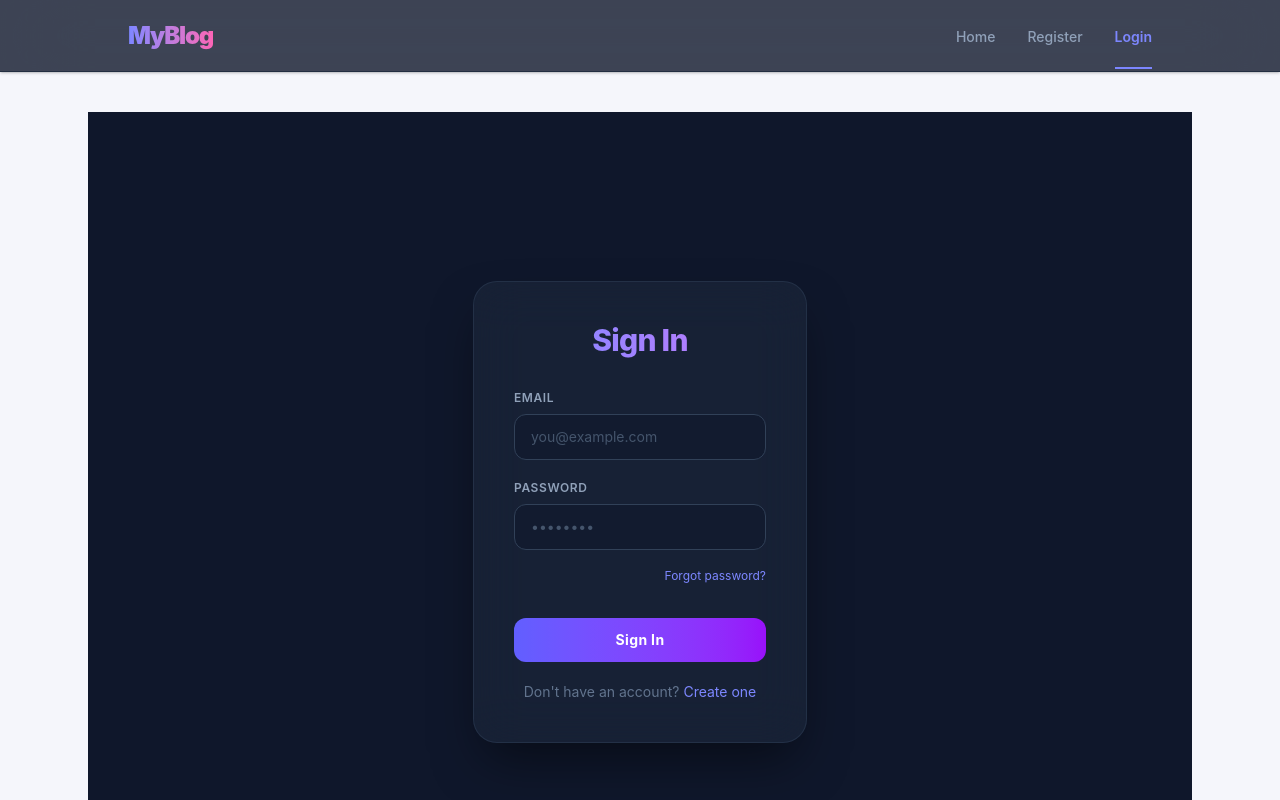
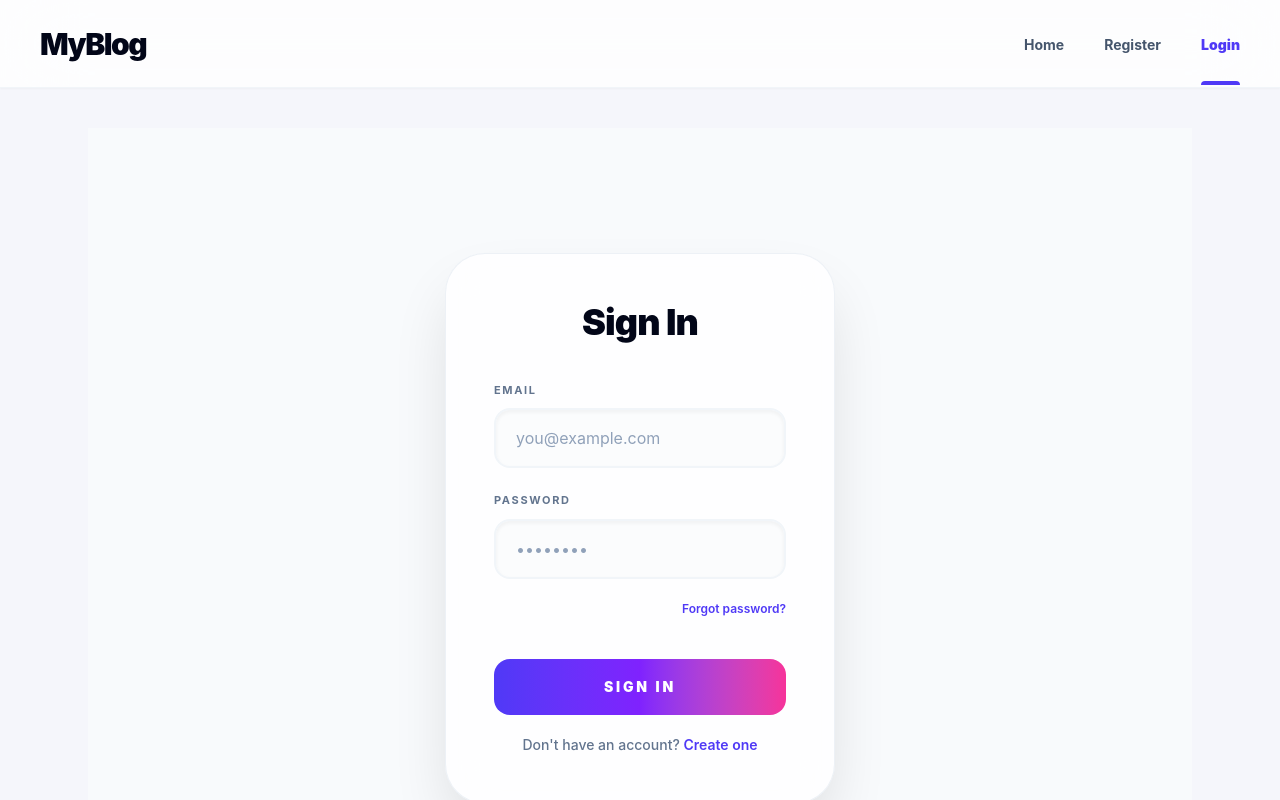
Before and after one commit to ananyaa241/ATP_24EG105Q08, a React app in the folder BLOG_APPLICATION/Frontend/: page /login in a window 1280 px wide. Shown: the top 800 px of the page. Built offline with nearby package versions, Linux system fonts and the light colour scheme; no server answers; the HTML template or start-up script is replaced by a standard one.

Commit message:
Update common.js

```diff
--- a/BLOG_APPLICATION/Frontend/src/styles/common.js
+++ b/BLOG_APPLICATION/Frontend/src/styles/common.js
@@ -1,100 +1,99 @@
 // src/styles/common.js
-// Theme: Premium Commercial Dark — Deep backgrounds, glassmorphism, dynamic gradients, micro-animations
+// Theme: Professional Commercial Palette - Indigo, Violet, Pink, and Slate with premium depth and micro-animations
 
-// ─── Layout ───────────────────────────────────────────
-export const pageBackground = "bg-slate-900 min-h-screen text-slate-200 selection:bg-indigo-500/30 font-sans";
-export const pageWrapper = "max-w-5xl mx-auto px-6 py-16 animate-[fadeIn_0.5s_ease-out]";
-export const section = "mb-14";
+// --- Layout -------------------------------------------
+export const pageBackground = "bg-slate-50 text-slate-900 min-h-screen selection:bg-indigo-200/50 font-sans antialiased";
+export const pageWrapper = "max-w-6xl mx-auto px-6 py-16 animate-fade-in-up";
+export const section = "mb-16";
 
-// ─── Cards ────────────────────────────────────────────
+// --- Cards --------------------------------------------
 export const cardClass =
-  "bg-slate-800/50 backdrop-blur-md border border-slate-700/50 rounded-2xl p-7 hover:-translate-y-1 hover:shadow-xl hover:shadow-indigo-500/10 hover:border-indigo-500/30 transition-all duration-300 cursor-pointer";
+  "bg-white border border-slate-200/60 rounded-[2rem] p-8 shadow-[0_8px_30px_rgb(0,0,0,0.04)] hover:shadow-[0_20px_50px_rgba(99,102,241,0.12)] hover:-translate-y-1.5 transition-all duration-500 cursor-pointer overflow-hidden backdrop-blur-sm";
 
-// ─── Typography ───────────────────────────────────────
-export const pageTitleClass = "text-5xl font-extrabold text-transparent bg-clip-text bg-gradient-to-r from-indigo-400 via-purple-400 to-pink-400 tracking-tight leading-tight mb-4 animate-[fadeInUp_0.5s_ease-out]";
-export const headingClass = "text-2xl font-bold text-slate-100 tracking-tight";
-export const subHeadingClass = "text-lg font-semibold text-slate-200 tracking-tight";
-export const bodyText = "text-slate-400 leading-relaxed";
-export const mutedText = "text-sm text-slate-500";
-export const linkClass = "text-indigo-400 hover:text-indigo-300 hover:underline transition-colors duration-200";
+// --- Typography ---------------------------------------
+export const pageTitleClass = "text-6xl font-black text-slate-900 tracking-tight leading-[1.1] mb-6 animate-fade-in-up";
+export const headingClass = "text-4xl font-extrabold text-slate-900 tracking-tight leading-tight";
+export const subHeadingClass = "text-xl font-medium text-slate-600 tracking-normal leading-relaxed";
+export const bodyText = "text-slate-600 leading-loose text-lg";
+export const mutedText = "text-sm text-slate-500 font-medium";
+export const linkClass = "text-indigo-600 hover:text-pink-600 font-semibold transition-all duration-300 decoration-2 underline-offset-4 hover:underline";
 
-// ─── Buttons ──────────────────────────────────────────
+// --- Buttons ------------------------------------------
 export const primaryBtn =
-  "bg-gradient-to-r from-indigo-500 to-purple-600 text-white font-semibold px-6 py-2.5 rounded-full hover:shadow-lg hover:shadow-indigo-500/30 hover:scale-105 active:scale-95 transition-all duration-200 cursor-pointer text-sm tracking-wide flex justify-center items-center";
+  "bg-gradient-to-br from-indigo-600 via-violet-600 to-pink-500 text-white font-bold px-8 py-3.5 rounded-2xl hover:shadow-[0_10px_25px_-5px_rgba(99,102,241,0.4)] hover:scale-[1.03] active:scale-95 transition-all duration-300 cursor-pointer text-sm tracking-widest uppercase flex justify-center items-center gap-2 border border-white/10";
 export const secondaryBtn =
-  "bg-slate-800 border border-slate-700 text-slate-200 font-medium px-6 py-2.5 rounded-full hover:bg-slate-700 hover:border-slate-600 transition-all duration-200 cursor-pointer text-sm hover:shadow-md flex justify-center items-center";
-export const ghostBtn = "text-indigo-400 font-medium hover:text-indigo-300 hover:bg-indigo-500/10 px-4 py-2 rounded-full transition-all duration-200 cursor-pointer text-sm flex justify-center items-center";
+  "bg-slate-900 text-white font-bold px-8 py-3.5 rounded-2xl hover:bg-slate-800 hover:shadow-xl hover:shadow-slate-900/10 transition-all duration-300 cursor-pointer text-sm tracking-wider uppercase flex justify-center items-center gap-2";
+export const ghostBtn = "text-slate-700 font-bold hover:text-indigo-600 hover:bg-indigo-50/50 px-6 py-3 rounded-2xl transition-all duration-300 cursor-pointer text-sm tracking-wider uppercase flex justify-center items-center gap-2";
 
-// ─── Forms ────────────────────────────────────────────
-export const formCard = "bg-slate-800/60 backdrop-blur-xl border border-slate-700/50 rounded-3xl p-10 max-w-xl mx-auto shadow-2xl shadow-black/50 animate-[fadeInUp_0.5s_ease-out]";
-export const formTitle = "text-3xl font-extrabold text-transparent bg-clip-text bg-gradient-to-r from-indigo-400 to-purple-400 tracking-tight text-center mb-8";
-export const labelClass = "text-xs font-semibold text-slate-400 mb-2 block uppercase tracking-wider";
+// --- Forms --------------------------------------------
+export const formCard = "bg-white/80 backdrop-blur-xl shadow-[0_32px_64px_-12px_rgba(0,0,0,0.14)] border border-slate-200/60 rounded-[2.5rem] p-12 max-w-xl mx-auto animate-fade-in-up";
+export const formTitle = "text-4xl font-black text-slate-950 tracking-tight text-center mb-10";
+export const labelClass = "text-[11px] font-bold text-slate-500 mb-2.5 block uppercase tracking-[0.15em]";
 export const inputClass =
-  "w-full bg-slate-900/50 border border-slate-700 rounded-xl px-4 py-3 text-slate-200 text-sm placeholder:text-slate-600 focus:outline-none focus:border-indigo-500 focus:ring-2 focus:ring-indigo-500/20 transition-all duration-300";
-export const formGroup = "mb-5";
+  "w-full bg-slate-50/50 border-2 border-slate-100 rounded-2xl px-5 py-4 text-slate-900 text-base placeholder:text-slate-400 focus:outline-none focus:border-indigo-400 focus:ring-4 focus:ring-indigo-500/10 transition-all duration-300 shadow-inner";
+export const formGroup = "mb-6";
 export const submitBtn =
-  "w-full bg-gradient-to-r from-indigo-500 to-purple-600 text-white font-bold py-3 rounded-xl hover:shadow-lg hover:shadow-indigo-500/40 hover:-translate-y-0.5 active:translate-y-0 transition-all duration-200 cursor-pointer mt-4 text-sm tracking-wide";
+  "w-full bg-gradient-to-r from-indigo-600 via-violet-600 to-pink-500 text-white font-black py-4.5 rounded-2xl hover:shadow-2xl hover:shadow-indigo-500/30 hover:-translate-y-1 active:translate-y-0.5 transition-all duration-300 cursor-pointer mt-6 text-sm tracking-[0.2em] uppercase";
 
-// ─── Navbar ───────────────────────────────────────────
+// --- Navbar -------------------------------------------
 export const navbarClass =
-  "bg-slate-900/80 backdrop-blur-2xl border-b border-slate-800/80 px-8 h-[72px] flex items-center sticky top-0 z-50 shadow-sm shadow-black/20";
-export const navContainerClass = "max-w-5xl mx-auto w-full flex items-center justify-between";
-export const navBrandClass = "text-2xl font-black text-transparent bg-clip-text bg-gradient-to-r from-indigo-400 to-pink-400 tracking-tighter hover:opacity-80 transition-opacity";
-export const navLinksClass = "flex items-center gap-8";
-export const navLinkClass = "text-sm font-medium text-slate-400 hover:text-slate-100 transition-colors duration-200 relative group";
-export const navLinkActiveClass = "text-sm font-semibold text-indigo-400 relative after:content-[''] after:absolute after:-bottom-6 after:left-0 after:w-full after:h-0.5 after:bg-indigo-400";
+  "bg-white/80 backdrop-blur-2xl border-b border-slate-100 px-10 h-[88px] flex items-center sticky top-0 z-50 shadow-[0_1px_2px_rgba(0,0,0,0.03)]";
+export const navContainerClass = "max-w-7xl mx-auto w-full flex items-center justify-between";
+export const navBrandClass = "text-3xl font-black text-slate-950 tracking-tighter hover:text-indigo-600 transition-all duration-300 hover:scale-105";
+export const navLinksClass = "flex items-center gap-10";
+export const navLinkClass = "text-sm font-bold text-slate-600 hover:text-indigo-600 transition-all duration-300 relative group";
+export const navLinkActiveClass = "text-sm font-black text-indigo-600 relative after:content-[''] after:absolute after:-bottom-8 after:left-0 after:w-full after:h-1 after:bg-indigo-600 after:rounded-t-full";
 
-// ─── Article / Blog ───────────────────────────────────
-export const articleGrid = "grid grid-cols-1 sm:grid-cols-2 lg:grid-cols-3 gap-8 animate-[fadeIn_0.7s_ease-out]";
+// --- Article / Blog -----------------------------------
+export const articleGrid = "grid grid-cols-1 md:grid-cols-2 lg:grid-cols-3 gap-10 animate-fade-in";
 export const articleCardClass =
-  "group bg-slate-800/40 backdrop-blur-sm border border-slate-700/50 rounded-2xl p-7 hover:-translate-y-2 hover:bg-slate-800/80 hover:shadow-2xl hover:shadow-purple-500/10 hover:border-purple-500/30 transition-all duration-300 flex flex-col gap-3 cursor-pointer overflow-hidden relative";
-export const articleTitle = "text-xl font-bold text-slate-100 leading-snug tracking-tight group-hover:text-indigo-300 transition-colors";
-export const articleExcerpt = "text-sm text-slate-400 leading-relaxed line-clamp-3";
-export const articleMeta = "text-xs text-slate-500 flex items-center gap-2";
-export const articleBody = "text-slate-300 leading-relaxed text-base max-w-2xl";
-export const timestampClass = "text-xs text-slate-500 flex items-center gap-1.5";
-export const tagClass = "text-[0.65rem] font-bold text-indigo-400 bg-indigo-500/10 px-2 py-1 rounded-md uppercase tracking-wider w-fit";
+  "group bg-white border border-slate-200/50 rounded-[2.5rem] p-8 hover:-translate-y-3 hover:shadow-[0_30px_60px_-15px_rgba(99,102,241,0.2)] transition-all duration-500 flex flex-col gap-5 cursor-pointer overflow-hidden relative border-b-4 border-b-slate-100 hover:border-b-indigo-400";
+export const articleTitle = "text-2xl font-extrabold text-slate-950 leading-tight tracking-tight group-hover:text-indigo-600 transition-colors duration-300";
+export const articleExcerpt = "text-base text-slate-600 leading-relaxed line-clamp-3 font-medium";
+export const articleMeta = "text-xs text-slate-400 flex items-center gap-3 font-bold tracking-widest uppercase";
+export const articleBody = "text-slate-700 leading-relaxed text-lg max-w-3xl font-medium";
+export const timestampClass = "text-xs text-slate-400 flex items-center gap-2 font-bold";
+export const tagClass = "text-[10px] font-black text-indigo-600 bg-indigo-50/80 px-3 py-1.5 rounded-xl uppercase tracking-[0.1em] w-fit border border-indigo-100 group-hover:bg-indigo-600 group-hover:text-white transition-all duration-300";
 
-// ─── Article Page ─────────────────────────────────────
-export const articlePageWrapper = "max-w-3xl mx-auto px-6 py-16 animate-[fadeInUp_0.5s_ease-out]";
-export const articleHeader = "mb-12 flex flex-col gap-5";
-export const articleCategory = "text-xs font-bold uppercase tracking-widest text-indigo-400 bg-indigo-500/10 px-3 py-1.5 rounded-full w-fit";
-export const articleMainTitle = "text-5xl font-extrabold text-slate-100 leading-tight tracking-tight";
-export const articleAuthorRow =
-  "flex items-center justify-between border-t border-b border-slate-800 py-5 text-sm text-slate-400 mt-4";
-export const authorInfo = "flex items-center gap-3 font-semibold text-slate-200";
-export const articleContent = "text-slate-300 leading-loose text-lg whitespace-pre-line mt-10 font-serif";
-export const articleFooter = "border-t border-slate-800 mt-16 pt-8 text-sm text-slate-500 flex justify-between items-center";
+// --- Article Page -------------------------------------
+export const articlePageWrapper = "max-w-4xl mx-auto px-8 py-20 animate-fade-in-up";
+export const articleHeader = "mb-16 flex flex-col gap-6 text-center";
+export const articleCategory = "text-[11px] font-black uppercase tracking-[0.2em] text-indigo-600 bg-indigo-50 px-4 py-2 rounded-2xl w-fit mx-auto border border-indigo-100";
+export const articleMainTitle = "text-6xl font-black text-slate-900 leading-[1.1] tracking-tighter";
+export const articleAuthorRow = "flex items-center justify-between border-y border-slate-100 py-8 text-sm text-slate-600 mt-8";
+export const authorInfo = "flex items-center gap-4 font-bold text-slate-900 text-base";
+export const articleContent = "text-slate-800 leading-[1.8] text-xl whitespace-pre-line mt-12 font-medium max-w-none";
+export const articleFooter = "border-t border-slate-100 mt-20 pt-10 text-sm text-slate-400 flex justify-between items-center font-bold tracking-widest uppercase";
 
-// ─── Article Actions ─────────────────────────────
-export const articleActions = "flex gap-3 mt-8";
-export const editBtn = "bg-slate-800 text-indigo-400 border border-indigo-500/30 text-sm font-medium px-5 py-2.5 rounded-full hover:bg-indigo-500 hover:text-white transition-all duration-300 shadow-sm hover:shadow-indigo-500/25";
-export const deleteBtn = "bg-slate-800 text-rose-400 border border-rose-500/30 text-sm font-medium px-5 py-2.5 rounded-full hover:bg-rose-500 hover:text-white transition-all duration-300 shadow-sm hover:shadow-rose-500/25";
+// --- Article Actions -----------------------------
+export const articleActions = "flex gap-4 mt-12 flex-wrap justify-center sm:justify-start";
+export const editBtn = "bg-slate-900 text-white text-xs font-black px-7 py-3.5 rounded-2xl hover:bg-indigo-600 transition-all duration-300 shadow-lg tracking-widest uppercase";
+export const deleteBtn = "bg-rose-500 text-white text-xs font-black px-7 py-3.5 rounded-2xl hover:bg-rose-600 transition-all duration-300 shadow-lg tracking-widest uppercase";
 
-// ─── Article Status Badge ─────────────────────────
+// --- Article Status Badge -------------------------
 export const articleStatusActive =
-  "absolute top-4 right-4 text-[10px] font-bold px-2.5 py-1 rounded-full bg-emerald-500/20 text-emerald-400 border border-emerald-500/20";
+  "absolute top-6 right-6 text-[10px] font-black px-3 py-1.5 rounded-xl bg-emerald-500/10 text-emerald-600 border border-emerald-500/10 tracking-widest uppercase";
 export const articleStatusDeleted =
-  "absolute top-4 right-4 text-[10px] font-bold px-2.5 py-1 rounded-full bg-rose-500/20 text-rose-400 border border-rose-500/20";
+  "absolute top-6 right-6 text-[10px] font-black px-3 py-1.5 rounded-xl bg-rose-500/10 text-rose-600 border border-rose-500/10 tracking-widest uppercase";
 
-// ─── Feedback ─────────────────────────────────────────
+// --- Feedback -----------------------------------------
 export const errorClass =
-  "bg-rose-500/10 text-rose-400 border border-rose-500/20 rounded-xl px-5 py-4 text-sm font-medium flex items-center gap-2 animate-[shake_0.5s_ease-in-out]";
+  "bg-rose-50 text-rose-700 border-2 border-rose-100 rounded-2xl px-6 py-5 text-sm font-bold flex items-center gap-3 animate-shake";
 export const successClass =
-  "bg-emerald-500/10 text-emerald-400 border border-emerald-500/20 rounded-xl px-5 py-4 text-sm font-medium flex items-center gap-2 animate-[fadeIn_0.5s_ease-out]";
-export const loadingClass = "text-indigo-400 text-sm font-medium animate-pulse text-center py-12 flex flex-col items-center gap-3";
-export const emptyStateClass = "text-center text-slate-500 py-20 text-sm font-medium border border-dashed border-slate-700 rounded-2xl bg-slate-800/20 animate-[fadeIn_0.5s_ease-out]";
+  "bg-emerald-50 text-emerald-700 border-2 border-emerald-100 rounded-2xl px-6 py-5 text-sm font-bold flex items-center gap-3 animate-fade-in";
+export const loadingClass = "text-indigo-600 text-sm font-black animate-pulse text-center py-20 flex flex-col items-center gap-4 tracking-widest uppercase";
+export const emptyStateClass = "text-center text-slate-400 py-32 text-base font-bold border-2 border-dashed border-slate-200 rounded-[3rem] bg-slate-50/50 animate-fade-in tracking-tight";
 
-// ─── Comments ───────────────────────────────────────
-export const commentsWrapper = "mt-16 flex flex-col gap-6";
-export const commentCard = "bg-slate-800/30 border border-slate-700/50 rounded-2xl p-6 transition-all hover:bg-slate-800/50 hover:border-slate-600/50 animate-[fadeInUp_0.5s_ease-out]";
-export const commentHeader = "flex items-center justify-between mb-3";
-export const commentUser = "text-sm font-bold text-slate-200";
-export const commentTime = "text-xs text-slate-500";
-export const commentText = "text-slate-300 text-sm leading-relaxed";
+// --- Comments ---------------------------------------
+export const commentsWrapper = "mt-24 flex flex-col gap-10";
+export const commentCard = "bg-white border border-slate-200/50 rounded-[2rem] p-8 transition-all hover:bg-slate-50 shadow-sm border-l-4 border-l-transparent hover:border-l-indigo-400";
+export const commentHeader = "flex items-center justify-between mb-4";
+export const commentUser = "text-base font-black text-slate-900";
+export const commentTime = "text-xs text-slate-400 font-bold uppercase tracking-widest";
+export const commentText = "text-slate-700 text-base leading-relaxed font-medium";
 export const avatar =
-  "w-10 h-10 rounded-full bg-gradient-to-br from-indigo-500 to-purple-600 text-white flex items-center justify-center text-sm font-bold shadow-md";
-export const commentUserRow = "flex items-center gap-4";
+  "w-12 h-12 rounded-2xl bg-gradient-to-br from-indigo-500 via-violet-500 to-pink-500 text-white flex items-center justify-center text-lg font-black shadow-xl border-2 border-white/20";
+export const commentUserRow = "flex items-center gap-5";
 
-// ─── Divider ──────────────────────────────────────────
-export const divider = "border-t border-slate-800 my-12";
+// --- Divider ------------------------------------------
+export const divider = "border-t-2 border-slate-100 my-16";
```
